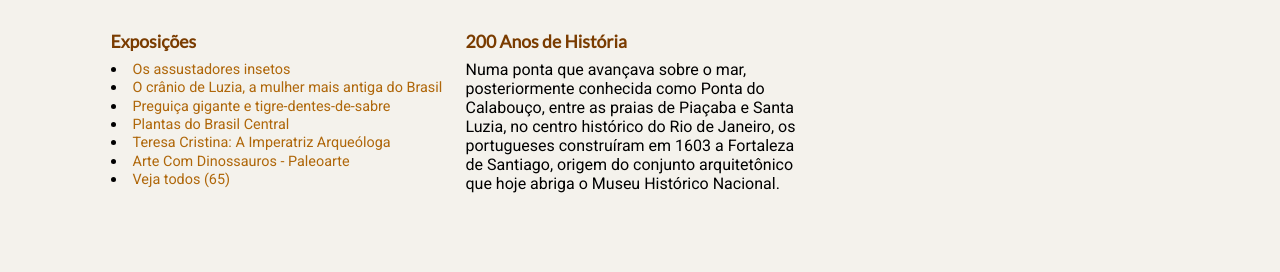
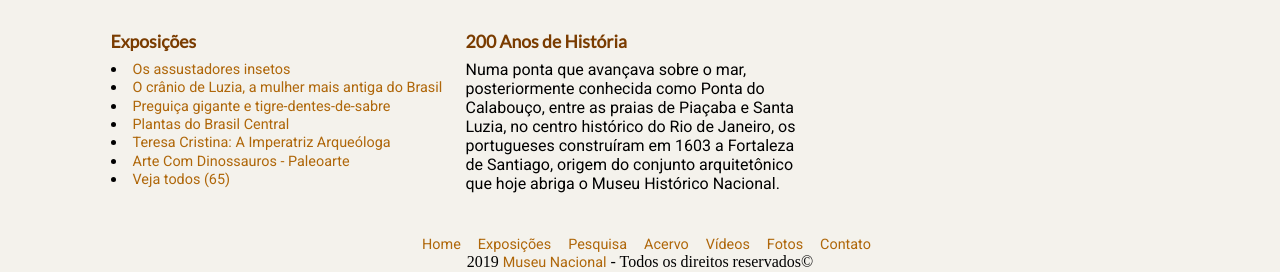
Before and after one commit to VictorM-Coder/Site-Museu-Nacional, a plain HTML site: page code/index.html in a window 1280 px wide. Shown: the part 685-957 px from the top of the page. Before the commit the page ends 910 px from the top, so only its background shows below. Drawn offline with Linux system fonts and the light colour scheme.

Commit message:
inicialização footer

```diff
--- a/code/_styles/style.css
+++ b/code/_styles/style.css
@@ -106,7 +106,6 @@ nav a:hover{
 main{
     max-width: 1100px;
     /*background-color: violet;*/
-    height: 800px;
     margin: auto;
     z-index: 1;
     margin-top: -34px;
@@ -135,3 +134,20 @@ article{
     padding: 8px;
     box-sizing: border-box;
 }
+
+footer{
+    margin-top: 21px;
+    display: flex;
+    justify-content: center;
+    flex-wrap: wrap;
+}
+
+nav#footer-nav{
+    display: block;
+    width: 100%;
+    text-align: center;
+}
+
+div#copyright{
+    display: block;
+}
--- a/code/index.html
+++ b/code/index.html
@@ -66,7 +66,20 @@
     </main>
 
     <footer>
-
+        <nav id="footer-nav">
+            <ul id="menu">
+                <li><a class="link-default" href="">Home</a></li>
+                <li><a class="link-default" href="">Exposições</a></li>
+                <li><a class="link-default" href="">Pesquisa</a></li>
+                <li><a class="link-default" href="">Acervo</a></li>
+                <li><a class="link-default" href="">Vídeos</a></li>
+                <li><a class="link-default" href="">Fotos</a></li>
+                <li><a class="link-default" href="">Contato</a></li>
+            </ul>
+        </nav>
+        <div id="copyright">
+            <p>2019 <a class="link-default" href="">Museu Nacional</a> - Todos os direitos reservados&copy;</p>
+        </div>
     </footer>
 </body>
 </html>
```
